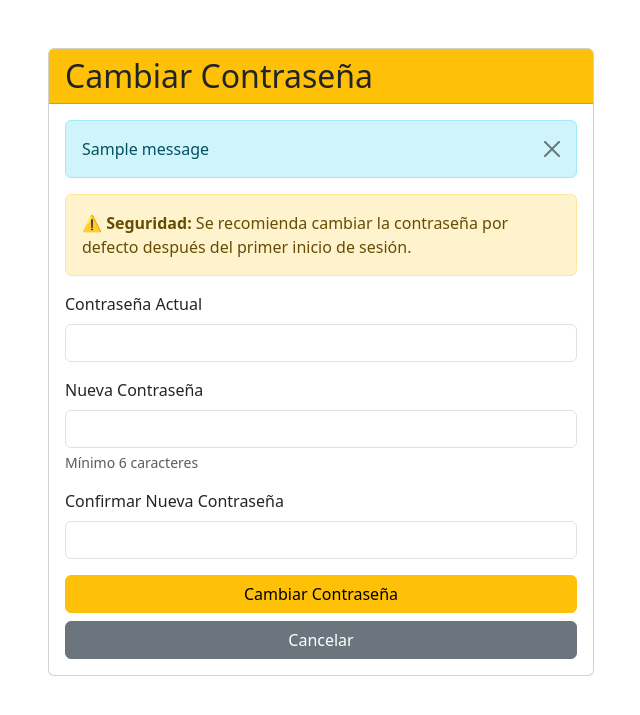
After one commit to Gipsonbienesraices/propiedades_app, a Flask app: page /cambiar_password in a window 1280 px wide. The commit adds this page. Shown: the top 715 px of the page, without its empty margins (319-959 px from the left). Run offline with Flask 3, Linux system fonts and the light colour scheme; a user stored in the database is signed in; one stand-in notice (Sample message) is shown; a database or web service that is not in the repository returns one stand-in record (values such as "Sample title"); some libraries are stand-ins or nearby versions.

Commit message:
Fix image folder creation and add secure password change functionality

```diff
--- a/app.py
+++ b/app.py
@@ -15,6 +15,11 @@ app = Flask(__name__)
 app.secret_key = os.getenv('SECRET_KEY', 'tu_clave_secreta_aqui')
 app.config['UPLOAD_FOLDER'] = 'imagenes_propiedades'
 app.config['MAX_CONTENT_LENGTH'] = 16 * 1024 * 1024  # 16MB max
+
+# Crear carpeta de uploads si no existe
+if not os.path.exists(app.config['UPLOAD_FOLDER']):
+    os.makedirs(app.config['UPLOAD_FOLDER'])
+    print(f"Carpeta '{app.config['UPLOAD_FOLDER']}' creada automáticamente")
 
 # Configuración de base de datos
 DATABASE_URL = os.getenv('DATABASE_URL')
@@ -161,6 +166,44 @@ def logout():
     logout_user()
     flash('Has cerrado sesión exitosamente')
     return redirect(url_for('index'))
+
+@app.route('/cambiar_password', methods=['GET', 'POST'])
+@login_required
+def cambiar_password():
+    if request.method == 'POST':
+        password_actual = request.form['password_actual']
+        nueva_password = request.form['nueva_password']
+        confirmar_password = request.form['confirmar_password']
+
+        # Verificar que la nueva contraseña coincida
+        if nueva_password != confirmar_password:
+            flash('Las contraseñas nuevas no coinciden')
+            return render_template('cambiar_password.html')
+
+        # Verificar contraseña actual
+        conn = get_db_connection()
+        cur = conn.cursor()
+        cur.execute('SELECT * FROM usuarios WHERE id = %s', (current_user.id,))
+        user = cur.fetchone()
+
+        if not check_password_hash(user['password_hash'], password_actual):
+            flash('La contraseña actual es incorrecta')
+            cur.close()
+            conn.close()
+            return render_template('cambiar_password.html')
+
+        # Actualizar contraseña
+        nuevo_hash = generate_password_hash(nueva_password)
+        cur.execute('UPDATE usuarios SET password_hash = %s WHERE id = %s',
+                   (nuevo_hash, current_user.id))
+        conn.commit()
+        cur.close()
+        conn.close()
+
+        flash('Contraseña cambiada exitosamente')
+        return redirect(url_for('index'))
+
+    return render_template('cambiar_password.html')
 
 @app.route('/registrar', methods=['GET', 'POST'])
 @login_required
--- /dev/null
+++ b/templates/cambiar_password.html
@@ -0,0 +1,75 @@
+<!DOCTYPE html>
+<html lang="es">
+<head>
+    <meta charset="UTF-8">
+    <meta name="viewport" content="width=device-width, initial-scale=1.0">
+    <title>Cambiar Contraseña - Sistema de Propiedades</title>
+    <link href="https://cdn.jsdelivr.net/npm/bootstrap@5.3.0/dist/css/bootstrap.min.css" rel="stylesheet">
+</head>
+<body>
+    <div class="container mt-5">
+        <div class="row justify-content-center">
+            <div class="col-md-6">
+                <div class="card">
+                    <div class="card-header bg-warning text-dark">
+                        <h2 class="mb-0">Cambiar Contraseña</h2>
+                    </div>
+                    <div class="card-body">
+                        {% with messages = get_flashed_messages() %}
+                            {% if messages %}
+                                {% for message in messages %}
+                                    <div class="alert alert-info alert-dismissible fade show" role="alert">
+                                        {{ message }}
+                                        <button type="button" class="btn-close" data-bs-dismiss="alert"></button>
+                                    </div>
+                                {% endfor %}
+                            {% endif %}
+                        {% endwith %}
+
+                        <div class="alert alert-warning">
+                            <strong>⚠️ Seguridad:</strong> Se recomienda cambiar la contraseña por defecto después del primer inicio de sesión.
+                        </div>
+
+                        <form action="{{ url_for('cambiar_password') }}" method="POST">
+                            <div class="mb-3">
+                                <label for="password_actual" class="form-label">Contraseña Actual</label>
+                                <input type="password" class="form-control" id="password_actual" name="password_actual" required>
+                            </div>
+
+                            <div class="mb-3">
+                                <label for="nueva_password" class="form-label">Nueva Contraseña</label>
+                                <input type="password" class="form-control" id="nueva_password" name="nueva_password" required minlength="6">
+                                <div class="form-text">Mínimo 6 caracteres</div>
+                            </div>
+
+                            <div class="mb-3">
+                                <label for="confirmar_password" class="form-label">Confirmar Nueva Contraseña</label>
+                                <input type="password" class="form-control" id="confirmar_password" name="confirmar_password" required minlength="6">
+                            </div>
+
+                            <div class="d-grid gap-2">
+                                <button type="submit" class="btn btn-warning">Cambiar Contraseña</button>
+                                <a href="{{ url_for('index') }}" class="btn btn-secondary">Cancelar</a>
+                            </div>
+                        </form>
+                    </div>
+                </div>
+            </div>
+        </div>
+    </div>
+
+    <script src="https://cdn.jsdelivr.net/npm/bootstrap@5.3.0/dist/js/bootstrap.bundle.min.js"></script>
+    <script>
+        // Validación de contraseñas coincidentes
+        document.querySelector('form').addEventListener('submit', function(e) {
+            const nuevaPassword = document.getElementById('nueva_password').value;
+            const confirmarPassword = document.getElementById('confirmar_password').value;
+
+            if (nuevaPassword !== confirmarPassword) {
+                e.preventDefault();
+                alert('Las contraseñas nuevas no coinciden');
+            }
+        });
+    </script>
+</body>
+</html>
--- a/templates/index.html
+++ b/templates/index.html
@@ -13,6 +13,7 @@
             <div class="navbar-nav ms-auto">
                 {% if current_user.is_authenticated %}
                     <a class="nav-link" href="{{ url_for('registrar') }}">Registrar Nueva Propiedad</a>
+                    <a class="nav-link" href="{{ url_for('cambiar_password') }}">Cambiar Contraseña</a>
                     <a class="nav-link" href="{{ url_for('logout') }}">Cerrar Sesión ({{ current_user.username }})</a>
                 {% else %}
                     <a class="nav-link" href="{{ url_for('login') }}">Iniciar Sesión</a>
```
Also changed, not shown: INSTRUCCIONES_AUTENTICACION.md (+27 -24 lines), templates/login.html (+0 -7 lines), 1 other file.
